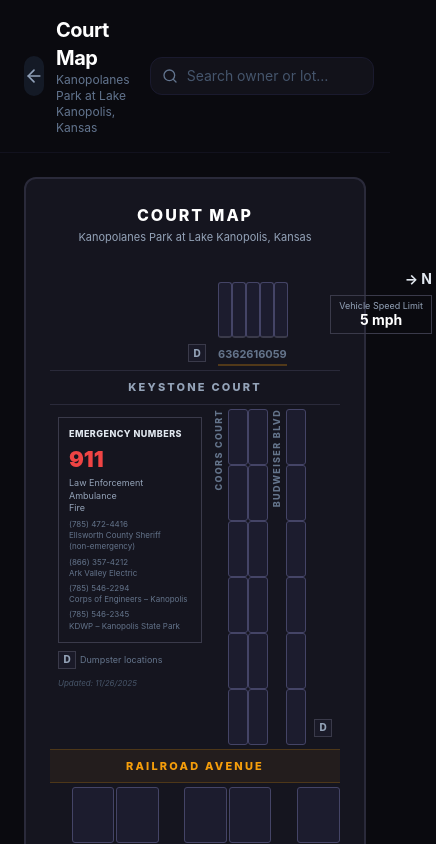
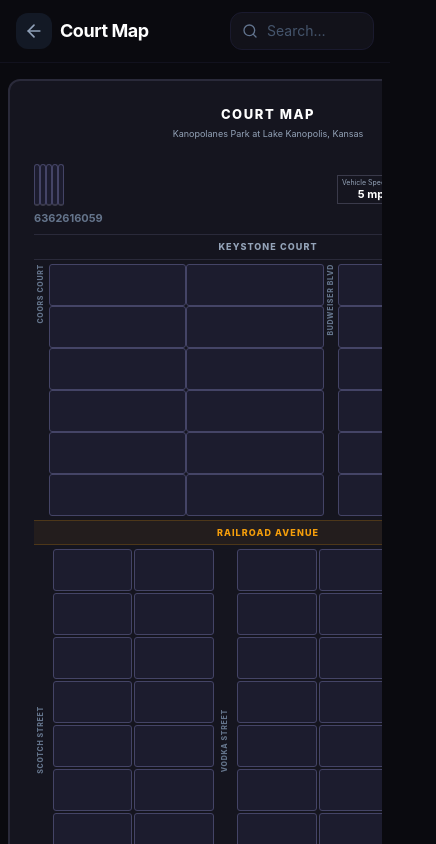
Before and after one commit to spaeny10/thehood, a React (Vite) app in the folder frontend/: page / in a window 390 px wide. Both pictures are taken after a click on the button "Court Map". Shown: the top 844 px of the page, 436 px wide, since content can reach past the window. Built offline with nearby package versions, Linux system fonts and the light colour scheme; no server answers.

Commit message:
Make court map mobile responsive: scroll wrapper, compact lot cells, hidden emergency sidebar, responsive header

```diff
--- a/frontend/src/components/CourtMap.jsx
+++ b/frontend/src/components/CourtMap.jsx
@@ -96,28 +96,29 @@ const CourtMap = ({ onNavigate }) => {
     <div className="min-h-screen bg-dark-bg">
       {/* Header */}
       <header className="border-b border-dark-border/50 bg-dark-bg sticky top-0 z-10 backdrop-blur-sm">
-        <div className="max-w-[1100px] mx-auto px-6 py-4">
-          <div className="flex items-center justify-between">
-            <div className="flex items-center gap-3">
-              <button onClick={() => onNavigate('dashboard')} className="w-10 h-10 rounded-xl bg-slate-800/50 hover:bg-slate-700/50 flex items-center justify-center transition-colors">
+        <div className="max-w-[1100px] mx-auto px-4 sm:px-6 py-3 sm:py-4">
+          <div className="flex items-center justify-between gap-3">
+            <div className="flex items-center gap-2 sm:gap-3 min-w-0">
+              <button onClick={() => onNavigate('dashboard')} className="w-9 h-9 sm:w-10 sm:h-10 rounded-xl bg-slate-800/50 hover:bg-slate-700/50 flex items-center justify-center transition-colors shrink-0">
                 <ArrowLeft className="w-5 h-5 text-slate-400" />
               </button>
-              <div>
-                <h1 className="text-xl font-bold text-white tracking-tight">Court Map</h1>
-                <p className="text-xs text-slate-500">Kanopolanes Park at Lake Kanopolis, Kansas</p>
+              <div className="min-w-0">
+                <h1 className="text-lg sm:text-xl font-bold text-white tracking-tight">Court Map</h1>
+                <p className="text-[10px] sm:text-xs text-slate-500 truncate hidden sm:block">Kanopolanes Park at Lake Kanopolis, Kansas</p>
               </div>
             </div>
-            <div className="relative">
+            <div className="relative shrink-0">
               <Search className="w-4 h-4 text-slate-500 absolute left-3 top-1/2 -translate-y-1/2" />
               <input type="text" value={search} onChange={e => setSearch(e.target.value)}
-                placeholder="Search owner or lot…"
-                className="pl-9 pr-3 py-2 bg-dark-card border border-dark-border rounded-xl text-sm text-white placeholder-slate-600 focus:outline-none focus:border-amber-500/50 w-56" />
+                placeholder="Search…"
+                className="pl-9 pr-3 py-2 bg-dark-card border border-dark-border rounded-xl text-sm text-white placeholder-slate-600 focus:outline-none focus:border-amber-500/50 w-36 sm:w-56" />
             </div>
           </div>
         </div>
       </header>
 
-      <main className="max-w-[1100px] mx-auto px-6 py-6">
+      <main className="max-w-[1100px] mx-auto px-2 sm:px-6 py-4 sm:py-6">
+        <div className="court-map-scroll-wrapper">
           <div className="court-map">
             {/* ═══════ TITLE ═══════ */}
             <div className="map-title">
@@ -256,16 +257,18 @@ const CourtMap = ({ onNavigate }) => {
             </div>
             <span className="text-[10px] text-slate-600 italic">Click any lot to edit</span>
           </div>
+        </div>
       </main>
 
       {/* Footer */}
       <footer className="border-t border-dark-border/30 mt-8">
-        <div className="max-w-[1100px] mx-auto px-6 py-5">
+        <div className="max-w-[1100px] mx-auto px-4 sm:px-6 py-5">
           <div className="flex flex-col sm:flex-row items-center justify-between gap-3">
             <nav className="flex items-center gap-6">
               <span className="text-sm font-semibold text-white">Kanopolanes</span>
               <button onClick={() => onNavigate('dashboard')} className="text-xs text-slate-500 hover:text-slate-300 transition-colors font-medium">Dashboard</button>
               <button className="text-xs text-amber-400 hover:text-amber-300 transition-colors font-medium">Court Map</button>
+              <button onClick={() => onNavigate('discuss')} className="text-xs text-slate-500 hover:text-slate-300 transition-colors font-medium">Discuss</button>
               <button onClick={() => onNavigate('admin')} className="text-xs text-slate-500 hover:text-slate-300 transition-colors font-medium">Settings</button>
             </nav>
             <p className="text-xs text-slate-600">Ambient Weather • USGS Water Data • Open-Meteo Forecast</p>
@@ -623,6 +626,92 @@ const CourtMap = ({ onNavigate }) => {
           color: #ef4444;
           font-size: 11px;
         }
+        /* ── Court map scroll wrapper (mobile) ── */
+        .court-map-scroll-wrapper {
+          overflow-x: auto;
+          -webkit-overflow-scrolling: touch;
+        }
+        .court-map {
+          min-width: 580px;
+        }
+
+        /* ── Mobile overrides ── */
+        @media (max-width: 640px) {
+          .court-map {
+            min-width: 520px;
+          }
+          .map-title {
+            margin-bottom: 10px;
+          }
+          .map-title h2 {
+            font-size: 13px;
+          }
+          .map-title p {
+            font-size: 9px;
+          }
+          .lot-cell {
+            padding: 3px 2px;
+            min-height: 42px;
+          }
+          .lot-num {
+            font-size: 11px;
+          }
+          .lot-owner {
+            font-size: 9px;
+          }
+          .lot-owner2 {
+            font-size: 8px;
+          }
+          .lot-sale {
+            font-size: 7px;
+          }
+          .top-section {
+            grid-template-columns: 0px 1fr 80px;
+          }
+          .top-info-left {
+            display: none;
+          }
+          .top-info-right {
+            padding: 2px;
+          }
+          .speed-box {
+            font-size: 7px;
+            padding: 2px 4px;
+          }
+          .speed-box strong {
+            font-size: 11px;
+          }
+          .compass {
+            font-size: 11px;
+          }
+          .north-grid {
+            grid-template-columns: auto 1fr 1fr auto 1fr auto;
+          }
+          .north-info-left {
+            display: none;
+          }
+          .north-info-right {
+            padding: 4px;
+          }
+          .street-label-h {
+            font-size: 9px;
+            padding: 5px 0;
+            letter-spacing: 0.12em;
+          }
+          .vlabel span {
+            font-size: 7px;
+            letter-spacing: 0.1em;
+          }
+          .emergency-box {
+            display: none;
+          }
+          .dumpster-key {
+            display: none;
+          }
+          .updated-text {
+            display: none;
+          }
+        }
       `}</style>
     </div>
   );
```
Lines whose indentation alone changed are shown as unchanged.
